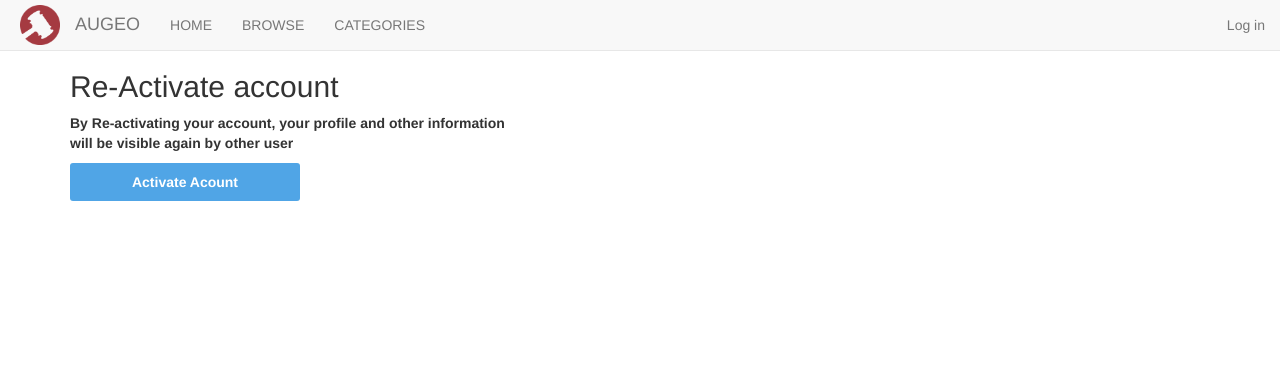
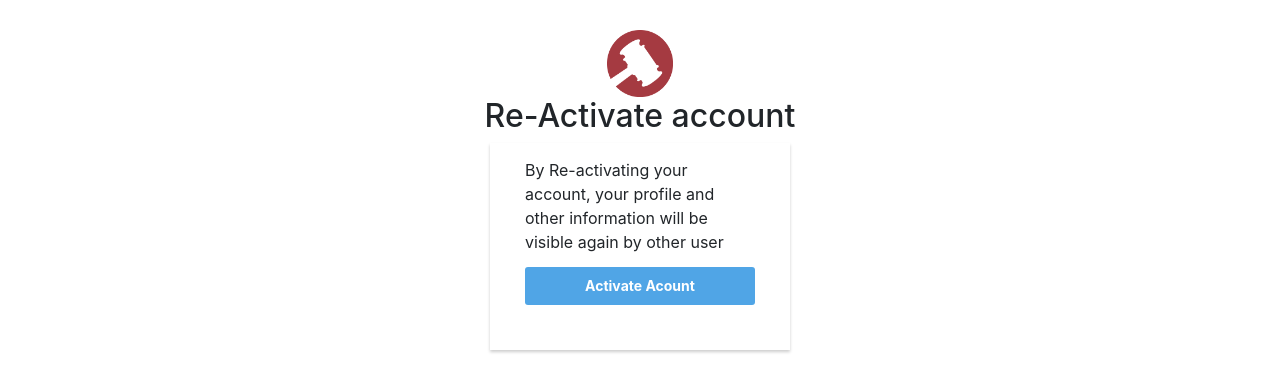
Before and after one commit to C-Collamar/augeo, a PHP site: page /augeo/login/reactivate_account/index.php in a window 1280 px wide. Shown: the top 392 px of the page. Run offline with PHP 8.4, Linux system fonts and the light colour scheme; some libraries are stand-ins or nearby versions.

Commit message:
modified password reset page and activate account page design

```diff
--- a/login/index.php
+++ b/login/index.php
@@ -10,7 +10,7 @@ if(isset($_SESSION['account_id'])){
     <title>login</title>
 </head>
     <meta name="viewport" content="width=device-width, initial-scale=1.0">
-<link rel="stylesheet" href="css/index.css" />
+<link rel="stylesheet" href="css/index.css"/>
 <link rel="stylesheet" href="http://localhost/augeo/global/vendor/bootstrap/dist/css/bootstrap.min.css">
 
 <body>
--- a/login/password_reset/js/index.js
+++ b/login/password_reset/js/index.js
@@ -6,8 +6,7 @@ $('#c_pass').on('blur', function(){
        $("input[type=submit]").css({backgroundColor: 'grey'});
        $("input[type=password]#c_pass").css({border: '1px solid red'});
        $("input[type=password]#c_pass").css({padding: '7px 7px 5px'});
-
-
+       $("#error_msg").css({color: 'red'});
        document.getElementById("error_msg").innerHTML = "Password Must be Atleast 8 characters long";
     }
     else{
--- a/login/reactivate_account/css/index.css
+++ b/login/reactivate_account/css/index.css
@@ -1,11 +1,11 @@
 .panel-login {
-   max-width: 380px;
+   max-width: 300px;
   padding: 15px 35px 45px;
   margin: 0 auto;
   background-color: #fff;
-  border: 2px solid rgba(0,0,0,0.1);
+  border: 0px solid rgba(0,0,0,0.1);
 box-shadow: 0px 2px 3px 0px rgba(0,0,0,0.2);
-margin-top: 70px
+
 
 }
 
@@ -40,3 +40,8 @@ button:hover {
   color: #3a7999;
   box-shadow: inset 0 0 0 3px #3a7999;
 }
+#brand-logo1 {
+height: 10%;
+width: 6%;
+margin-top: 30px;
+}
--- a/login/reactivate_account/index.php
+++ b/login/reactivate_account/index.php
@@ -1,4 +1,4 @@
-<?php include($_SERVER['DOCUMENT_ROOT']."/augeo/global/php/topbar.php");
+<?php
 ?>
 <!DOCTYPE html>
 <html>
@@ -6,17 +6,22 @@
     <title>Re Activate</title>
 </head>
  <meta name="viewport" content="width=device-width, initial-scale=1.0">
-<link rel="stylesheet" href="http://localhost/augeo/global/css/topbar.css">
+
 <link rel="stylesheet" href="http://localhost/augeo/global/vendor/bootstrap/dist/css/bootstrap.min.css">
-<link rel="stylesheet" href="http://localhost/augeo/global/css/default.css">
+
 <link rel="stylesheet" href="css/index.css" />
 <body>
     <div class="container">
+<div align="center">
+    <img src="http://localhost/augeo/global/img/logo.png" id="brand-logo1">
 <h2>Re-Activate account</h2>
+</div>
+<div class="panel-login">
 <form action="php/index.php" method="POST">
-<label for="activate">By Re-activating your account, your profile and other information<br> will be visible again by other user </label><br>
+<label for="activate">By Re-activating your account, your profile and other information will be visible again by other user </label><br>
 <button>Activate Acount</button>
 </form>
+</div>
     </div>
 
 </body>
```
Also changed, not shown: login/password_reset/css/index.css (+15 -0 lines), login/password_reset/index.php (+12 -7 lines).
